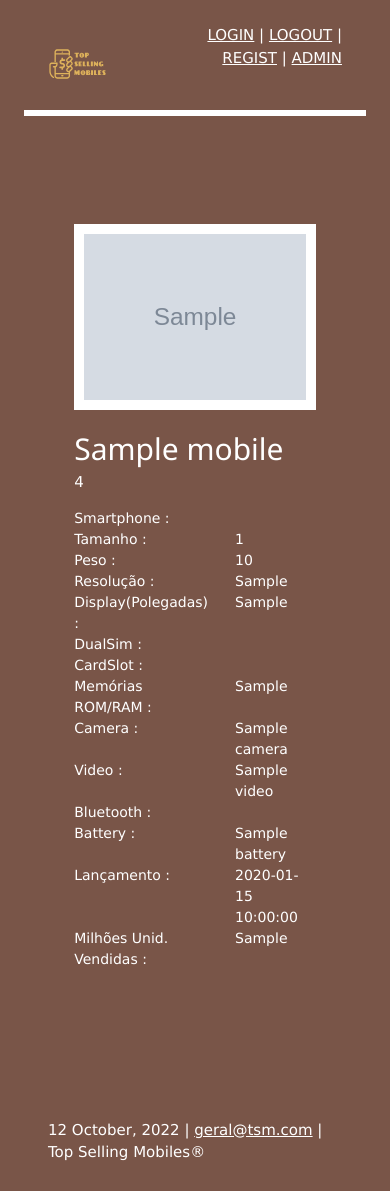
After one commit to RHCM213/tsmobiles, a PHP site: template views/view.mobile.php in a window 390 px wide. The commit adds this page. Run offline with PHP 8.4, Linux system fonts and the light colour scheme; the template is opened without the code that fills it: most values are stand-ins (such as "Sample title", 1, 10 or a date in 2020); grey boxes marked "Sample" are stand-in pictures; data that the repository does not hold is empty.

Commit message:
implementada a página mobile/id // incorporado o link para mobile/id por cada td (mobile_name) da lista de produtos mobileslist (em curso a ligação a partir da tr)

```diff
--- a/index.php
+++ b/index.php
@@ -4,5 +4,6 @@ define("ENV",parse_ini_file(".env"));
 $url_parts = explode("/", $_SERVER["REQUEST_URI"]);
 
 $controller = $url_parts[1] ?: "home";
+$id = $url_parts[2] ?? "";
 
 require("controllers/cont." . $controller . ".php");
--- a/layout/header.php
+++ b/layout/header.php
@@ -12,11 +12,11 @@
             <div class="w3-col s6 w3-left-align">
                 <h1><a href="/"><img src="/images/logo_tsm.svg" alt="tsm logo" style="width:40%"></a></h1>
             </div>
-            <nav class="w3-col s6 w3-right-align">
-                <a href="/">LOGIN</a> |
-                <a href="/">LOGOUT</a> |
-                <a href="/">REGIST</a> |
-                <a href="/">ADMIN</a>
+            <nav class="w3-col s6 w3-right-align" style="text-transform: uppercase">
+                <a href="/">login</a> |
+                <a href="/">logout</a> |
+                <a href="/">regist</a> |
+                <a href="/">admin</a>
             </nav>
         </header>
         <main>
--- a/views/view.home.php
+++ b/views/view.home.php
@@ -16,9 +16,6 @@ require("layout/header.php");
                 </div>
             </div>
         </section>
-     </main>
-</body>
-</html>
 
 <?php
 require("layout/footer.php");
--- /dev/null
+++ b/views/view.mobile.php
@@ -0,0 +1,50 @@
+<?php
+require("layout/header.php");
+?>
+
+
+        <section class="w3-row" style="width:80%; margin:auto">
+            <div class="w3-half w3-padding">
+            <figure style="margin:0">
+               <img src="<?= "/images/img_mobiles/" . $mobile["mobile_img"]; ?>" alt="" style="width:100%; border: 10px solid white">
+            </figure>
+            </div>
+            <div class="w3-half w3-padding" style="padding: 0 16px;">
+                <h2 style="margin:0"><?= $mobile["mobile_name"]; ?></h2>
+                <div><?= $mobile["avg_rating"]; ?></div>
+                <dl style="display: grid; grid-template-columns: 50% auto; font-size: 14px">
+                    <dt>Smartphone :</dt>
+                    <dd><?=$mobile["is_smartphone"]; ?></dd>
+                    <dt>Tamanho :</dt>
+                    <dd><?=$mobile["size"]?></dd>
+                    <dt>Peso :</dt>
+                    <dd><?=$mobile["weight"]?></dd>
+                    <dt>Resolução :</dt>
+                    <dd><?=$mobile["display_resolution"]?></dd>
+                    <dt>Display(Polegadas) :</dt>
+                    <dd><?=$mobile["display_inches"]?></dd>
+                    <dt>DualSim :</dt>
+                    <dd><?=$mobile["is_dualsim"]?></dd>
+                    <dt>CardSlot :</dt>
+                    <dd><?=$mobile["has_cardslot"]?></dd>
+                    <dt>Memórias ROM/RAM :</dt>
+                    <dd><?=$mobile["memory_rom_ram"]?></dd>
+                    <dt>Camera :</dt>
+                    <dd><?=$mobile["camera"]?></dd>
+                    <dt>Video :</dt>
+                    <dd id="acceptnull"><?=$mobile["video"]?></dd>
+                    <dt>Bluetooth :</dt>
+                    <dd id="boolValue"><?=$mobile["has_bluetooth"]?></dd>
+                    <dt>Battery :</dt>
+                    <dd><?=$mobile["battery"]?></dd>
+                    <dt>Lançamento :</dt>
+                    <dd><?=$mobile["released_date"]?></dd>
+                    <dt>Milhões Unid. Vendidas :</dt>
+                    <dd><?=$mobile["unit_sold"]?></dd>
+                </dl>
+            </div>
+        </section>
+
+<?php
+require("layout/footer.php");
+?>
```
Also changed, not shown: controllers/cont.mobile.php (added, +14 -0 lines), models/mod.mobiles.php (+13 -0 lines), views/view.mobileslist.php (+11 -11 lines), .htaccess.
